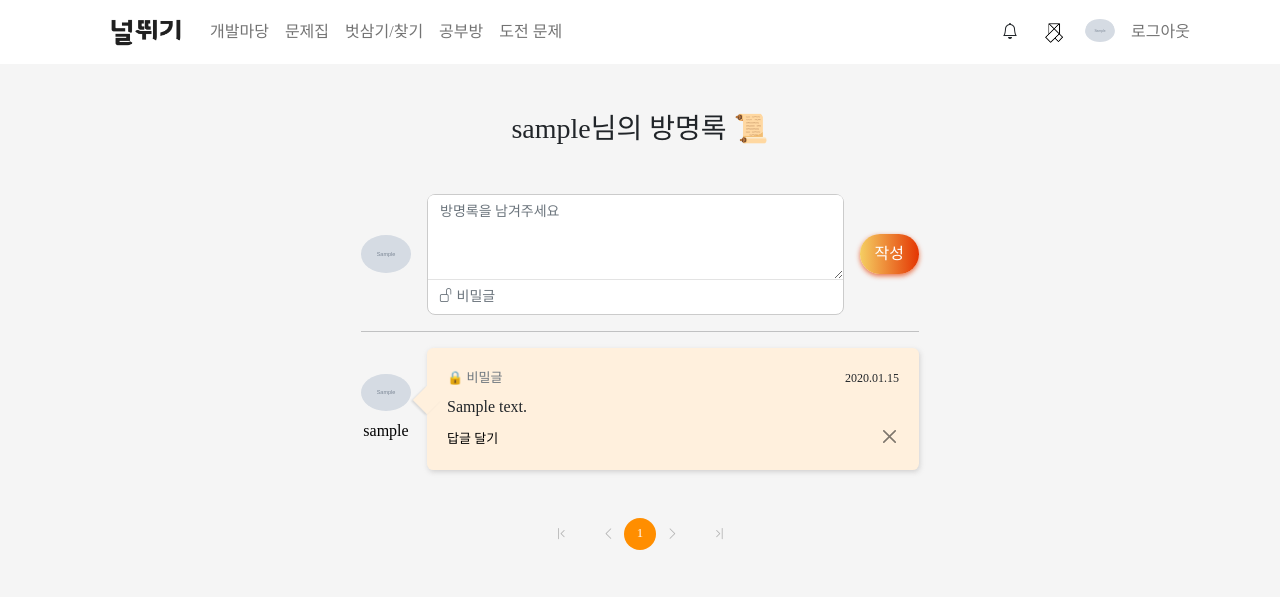
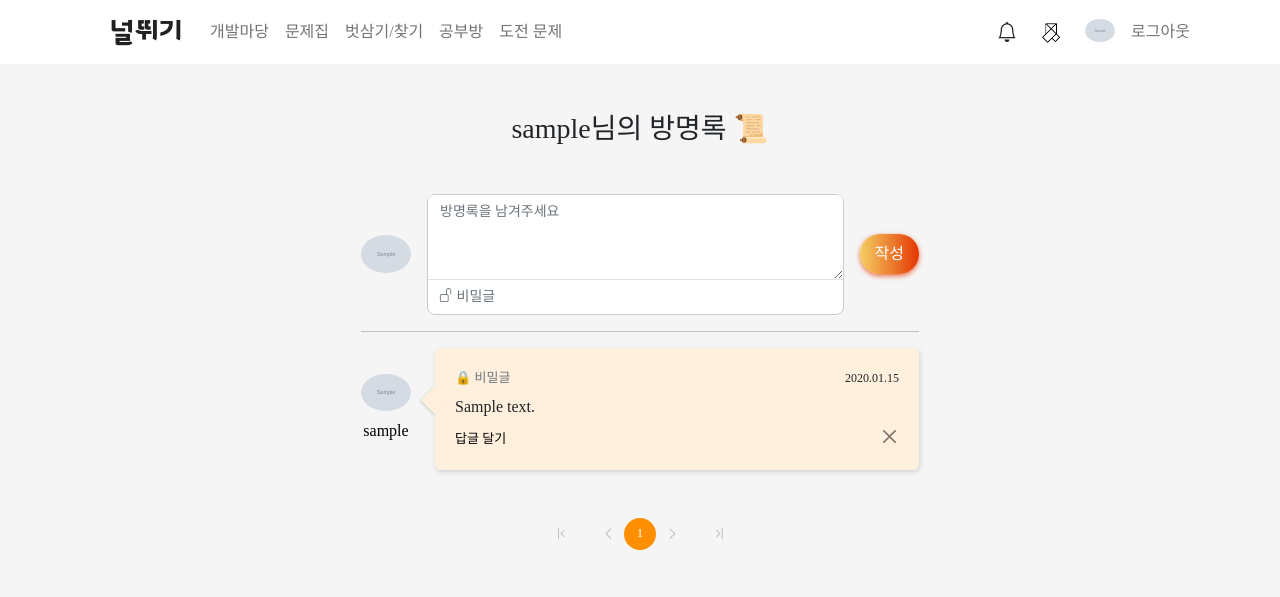
Before and after one commit to 9776mk/final_pjt, a Django app: page /accounts/1/guestbook/ in a window 1280 px wide. Shown: the top 597 px of the page. Run offline with Django 3.2, Linux system fonts and the light colour scheme; a user stored in the database is signed in; tables that the repository leaves empty hold one stand-in row (values such as "Sample post"); grey boxes marked "Sample" are stand-in pictures; some libraries are stand-ins or nearby versions; some web fonts are replaced.

Commit message:
style: 알람 아이콘 크기/방명록 프로필사진 크기 수정

```diff
--- a/accounts/templates/accounts/guestbook.html
+++ b/accounts/templates/accounts/guestbook.html
@@ -8,7 +8,7 @@
 
 {% block content %}
   <div class="container my-5 pb-5 d-flex justify-content-center">
-    <div class="col-sm-12 col-lg-6 col-md-8 mx-3">
+    <div class="col-lg-6 mx-3">
       <h3 class="text-center mb-5" style="font-family: 'HBIOS-SYS';">{{ user.profile.nickname }}님의 방명록 📜</h3>
       <!-- 방명록 글 작성 Form -->
       <form id="gb-article-create-form" onsubmit="event.preventDefault(); create_gb_article(this, '{{ user.pk }}')">
@@ -48,22 +48,16 @@
           <div id="article-{{ article.pk }}" class="mb-3" data-is-secret="{{ article.is_secret }}">
             <div class="d-flex justify-content-between align-items-center">
               <!-- 프로필 사진 2 -->
-              {% if not article.user.profile.image %}
-                <div class="d-flex flex-column align-items-center">
-                  <a href="{% url 'accounts:profile' article.user.pk %}"><img src="{% static 'images/no-avatar.jpg' %}" class="guestbook-img" alt=""></a>
-                  <a href="{% url 'accounts:profile' article.user.pk %}"><p class="mt-2 mb-0 nickname">{{ article.user.profile.nickname }}</p></a>
-                </div>
-              {% elif article.user.profile.image|slugify|slice:'0:4' == 'http' %}
-                <div class="d-flex flex-column align-items-center">
-                  <a href="{% url 'accounts:profile' article.user.pk %}"><img src="{{ article.user.profile.image }}" class="guestbook-img" alt=""></a>
-                  <a href="{% url 'accounts:profile' article.user.pk %}"><p class="mt-2 mb-0 nickname">{{ article.user.profile.nickname }}</p></a>
-                </div>
-              {% else %}
-                <div class="d-flex flex-column align-items-center">
-                  <a href="{% url 'accounts:profile' article.user.pk %}"><img src="{{ article.user.profile.image.url }}" class="guestbook-img" alt=""></a>
-                  <a href="{% url 'accounts:profile' article.user.pk %}"><p class="mt-2 mb-0 nickname">{{ article.user.profile.nickname }}</p></a>
-                </div>
-              {% endif %}
+              <div class="d-flex flex-column align-items-center me-2">
+                {% if not article.user.profile.image %}
+                <a href="{% url 'accounts:profile' article.user.pk %}"><img src="{% static 'images/no-avatar.jpg' %}" class="guestbook-img" alt=""></a>
+                {% elif article.user.profile.image|slugify|slice:'0:4' == 'http' %}
+                <a href="{% url 'accounts:profile' article.user.pk %}"><img src="{{ article.user.profile.image }}" class="guestbook-img" alt=""></a>
+                {% else %}
+                <a href="{% url 'accounts:profile' article.user.pk %}"><img src="{{ article.user.profile.image.url }}" class="guestbook-img" alt=""></a>
+                {% endif %}
+                <a href="{% url 'accounts:profile' article.user.pk %}"><p class="mt-2 mb-0 nickname">{{ article.user.profile.nickname }}</p></a>
+              </div>
 
               <!-- 방명록 말풍선 -->
               <div class="{% if article.is_secret %}speech-bubble-secret{% else %}speech-bubble{% endif %} w-100 ms-3">
--- a/static/css/guestbook.css
+++ b/static/css/guestbook.css
@@ -72,12 +72,12 @@ textarea::placeholder {
 
 .guestbook-img {
     border-radius: 70%;
-    width: 50px;
+    max-width: 50px;
 }
 
 .comment-img {
     border-radius: 70%;
-    width: 25px;
+    max-width: 25px;
 }
 
 .lock-btn {
--- a/static/js/accounts_gb_article_async.js
+++ b/static/js/accounts_gb_article_async.js
@@ -41,7 +41,7 @@ function create_gb_article(form, user_pk) {
               <div id="article-${articlePk}" class="mb-3">
                 <div class="d-flex justify-content-between align-items-center">
                   <!-- 프로필 사진 2 -->
-                  <div class="d-flex flex-column align-items-center">
+                  <div class="d-flex flex-column align-items-center me-2">
                     <a href="/accounts/${user_pk}/"><img src="${articleUserImage}" class="guestbook-img" alt=""></a>
                     <a href="/accounts/${user_pk}/"><p class="mt-2 mb-0 nickname">${articleUser}</p></a>
                   </div>
--- a/templates/base.html
+++ b/templates/base.html
@@ -99,7 +99,7 @@
                 <li class='nav-item'>
                   <form onsubmit="event.preventDefault(); noticeRead()">
                     {% csrf_token %}
-                    <button id='testBtn' type="submit" class="btn position-relative" data-bs-toggle="modal" data-bs-target="#study-notice-modal">
+                    <button id='testBtn' type="submit" class="btn position-relative" data-bs-toggle="modal" data-bs-target="#study-notice-modal" style="border: 0px; font-size: 20px;">
                       <i class="bi bi-bell"></i>
                       {% if request.user.get_study_notice_cnt != 0 %}
                       <span id="study-notice-cnt" class="nav-counter">
@@ -112,7 +112,7 @@
 
                 <!-- 쪽지 창 -->
                 <li class='nav-item'>
-                  <button type="button" class="btn position-relative" onclick="location.href='{% url 'notes:index' %}'">
+                  <button type="button" class="btn position-relative" onclick="location.href='{% url 'notes:index' %}'" style="border: 0px;">
                     <img style='width: 20px;' src="{% static 'images/note.png' %}" alt="쪽지">
                     {% if request.user.get_message_notice_cnt != 0 %}
                       <span class="nav-counter">
@@ -125,7 +125,7 @@
 
                 <!-- 프로필 사진 -->
                 <li class="nav-item">
-                  <a class="nav-link" href="{% url 'accounts:profile' request.user.pk %}">
+                  <a class="nav-link ms-1" href="{% url 'accounts:profile' request.user.pk %}">
                     <div class="box">
                       {% comment %}  {% endcomment %}
                       {% if request.user.profile.image|slugify|slice:'0:4' == 'http' %}
```
